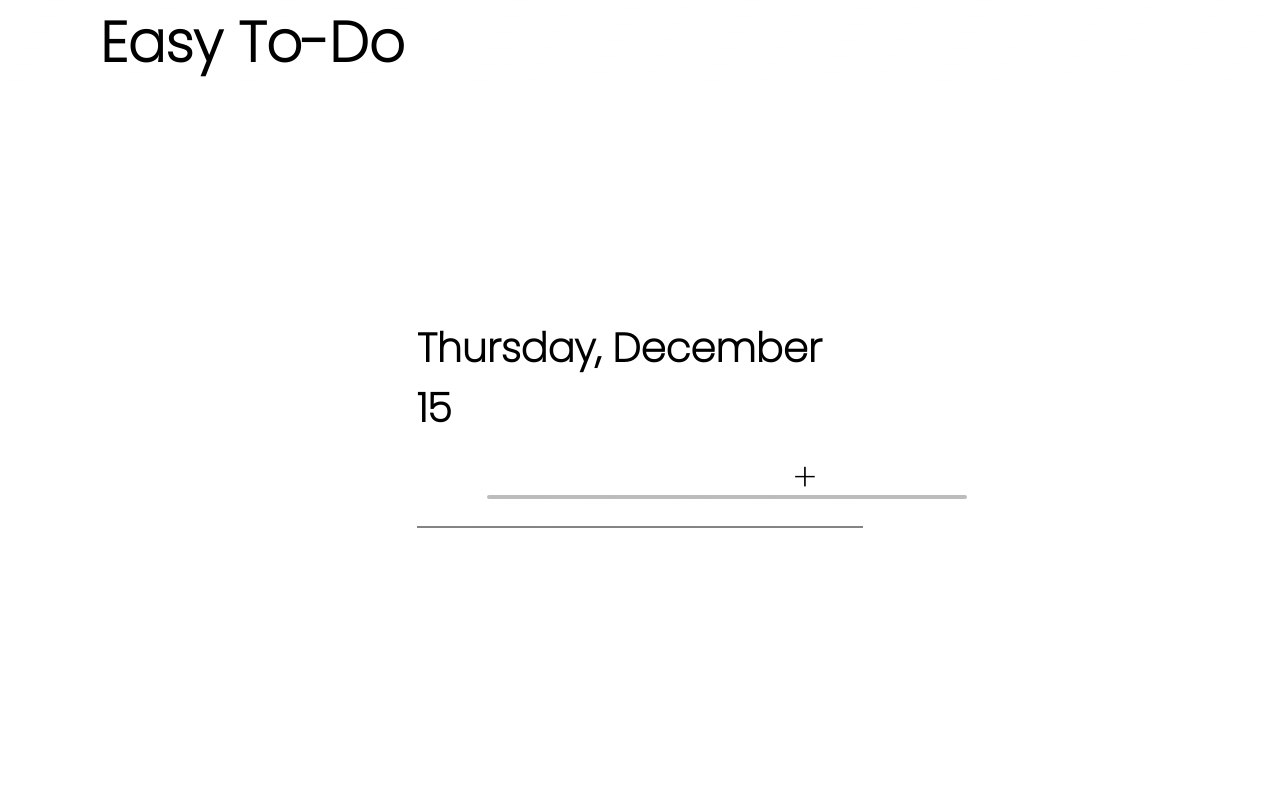
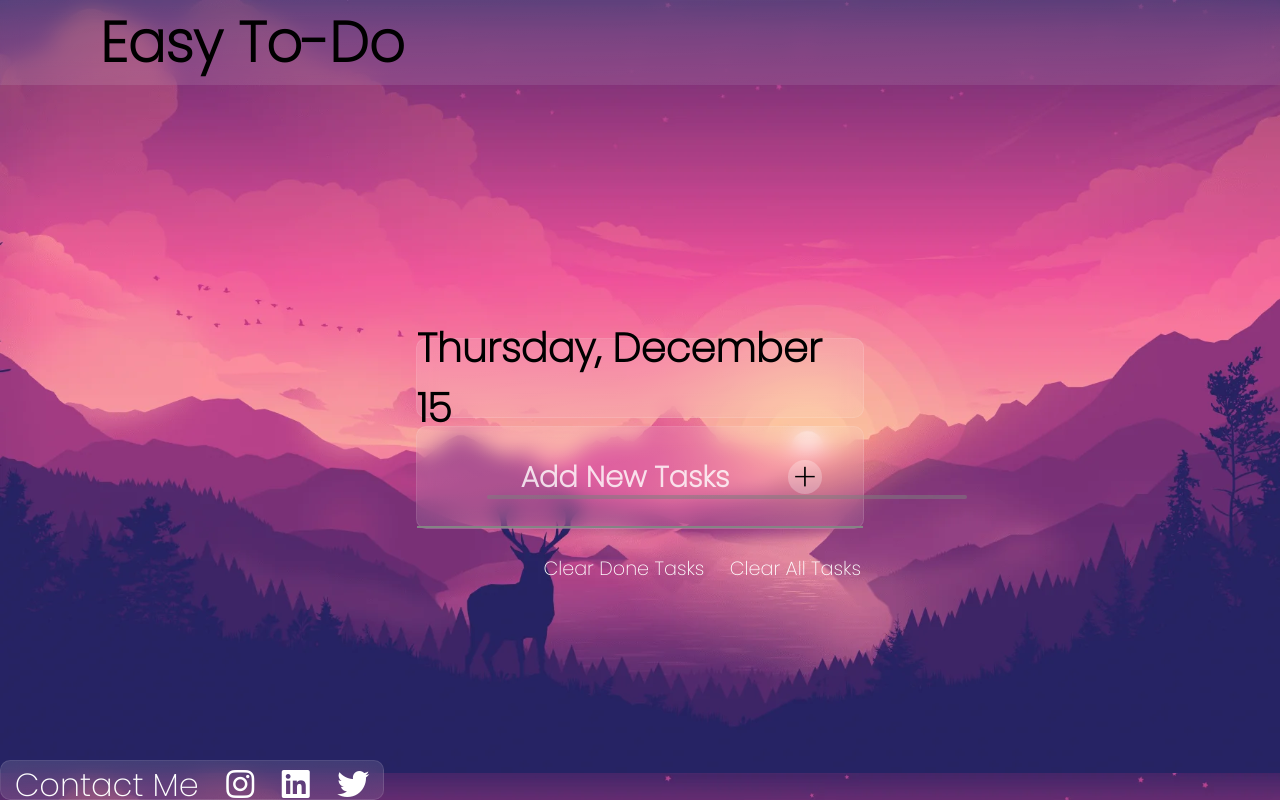
Before and after one commit to Devarshi0-1/To-Do, a plain HTML site: page index.html in a window 1280 px wide. Drawn offline with nearby package versions, Linux system fonts and the light colour scheme.

```diff
--- a/script.js
+++ b/script.js
@@ -28,6 +28,10 @@ window.onload = () => {
         if (mainText.value != '')
             mainText.focus()
     })
+
+
+
+    // document.body.style.backgroundImage = "url('./img/backgroundImg.png')";
 
     addButton.addEventListener("click", () => {
         addTaskValue = mainText.value
--- a/style.css
+++ b/style.css
@@ -4,6 +4,7 @@
         min-height: 0px;
         opacity: 0;
     }
+
     100% {
         height: 70px;
         min-height: 70px;
@@ -93,7 +94,8 @@
 }
 
 body {
-    /* background-image: url('./img/backgroundImg.png'); */
+    background-image: url('./img/backgroundImg.webp');
+    background-color: rgb(53, 53, 53);
     background-size: cover;
 }
 
```
Also changed, not shown: img/backgroundImg.webp (added).
